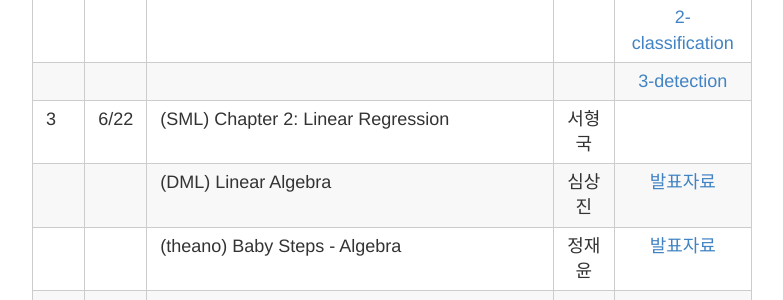
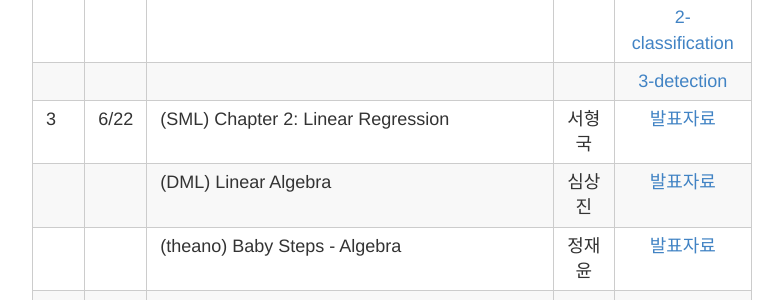
Before and after one commit to songorithm/ML, a Jekyll site: the page built from _posts/2015-12-1-SCHEDULE.md, in a window 1280 px wide and 900 px high, scrolled down 1974 px. Shown: the part 151-451 px from the top of the window, without its empty margins (248-1031 px from the left). Built offline with Jekyll 4.4.1, drawn with Linux system fonts in a browser that asks for light colours; Markdown is read by kramdown in place of the engine named in the settings.

Commit message:
Update 2015-12-1-SCHEDULE.md

```diff
--- a/_posts/2015-12-1-SCHEDULE.md
+++ b/_posts/2015-12-1-SCHEDULE.md
@@ -55,7 +55,7 @@ title: 스터디 일정 & 커리큘럼 & 발표자료
 |   |    | (caffe) caffee 설치, Nets, Layers, and Blobs   | 유주원 | [1-caffe](http://nbviewer.ipython.org/github/songorithm/ML/blob/master/part1/study02/caffe/Caffe_Nets_Layers_Blobs.ipynb) |
 |   |    |    |  | [2-classification](http://nbviewer.ipython.org/github/songorithm/ML/blob/master/part1/study02/caffe/classification.ipynb) |
 |   |    |    | | [3-detection](http://nbviewer.ipython.org/github/songorithm/ML/blob/master/part1/study02/caffe/detection.ipynb)  |
-| 3 |6/22| (SML) Chapter 2: Linear Regression   | 서형국 |   |
+| 3 |6/22| (SML) Chapter 2: Linear Regression   | 서형국 |[발표자료](http://nbviewer.ipython.org/github/songorithm/ML/blob/master/part1/study03/SML/Scikit-ML-02.ipynb)   |
 |   |    | (DML) Linear Algebra   | 심상진 | [발표자료](http://nbviewer.ipython.org/github/songorithm/ML/blob/master/part1/study03/DML/linear_algebra.ipynb)  |
 |   |    | (theano) Baby Steps - Algebra   | 정재윤 | [발표자료](http://nbviewer.ipython.org/github/songorithm/ML/blob/master/part1/study03/PKG/theano/TheanoAlgebra.ipynb)  |
 | 4 |7/6 | (SML) Chapter 3: Feature Extraction and Preprocessing | 송치성 |   |
```
